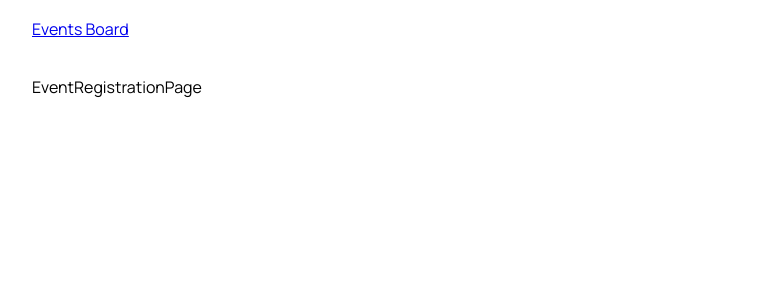
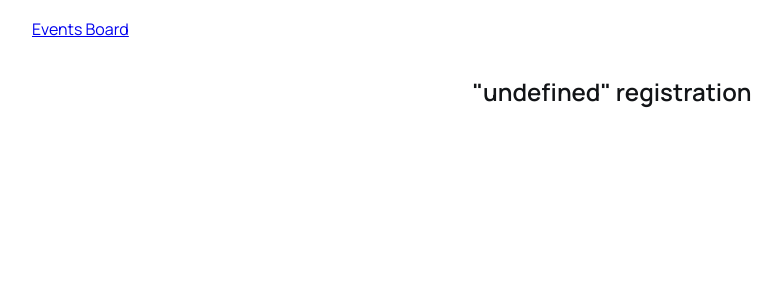
Before and after one commit to y-hrubskyi/events-registration, a React (Vite) app in the folder frontend/: page /events/1/registration in a window 1280 px wide. Shown: the top 300 px of the page, without its empty margins (28-810 px from the left). Built offline with nearby package versions, Linux system fonts and the light colour scheme.

Commit message:
feat: add PageTitle for EventRegistrationPage

```diff
--- a/frontend/src/pages/EventRegistrationPage/EventRegistrationPage.jsx
+++ b/frontend/src/pages/EventRegistrationPage/EventRegistrationPage.jsx
@@ -1,5 +1,15 @@
+import { useLocation } from 'react-router-dom';
+
+import { PageTitle } from '~/components/common/PageTitle/PageTitle.styled';
+
 const EventRegistrationPage = () => {
-  return <div>EventRegistrationPage</div>;
+  const { state } = useLocation();
+
+  return (
+    <div>
+      <PageTitle>{`"${state?.eventTitle}"`} registration</PageTitle>
+    </div>
+  );
 };
 
 export default EventRegistrationPage;
```
